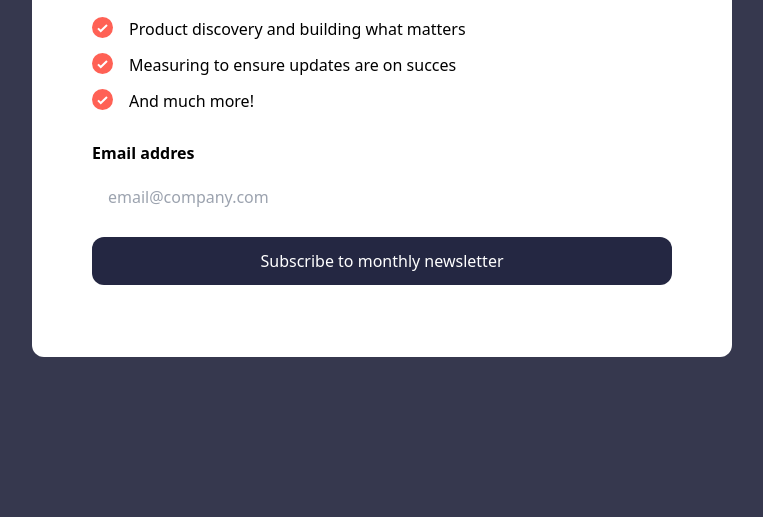
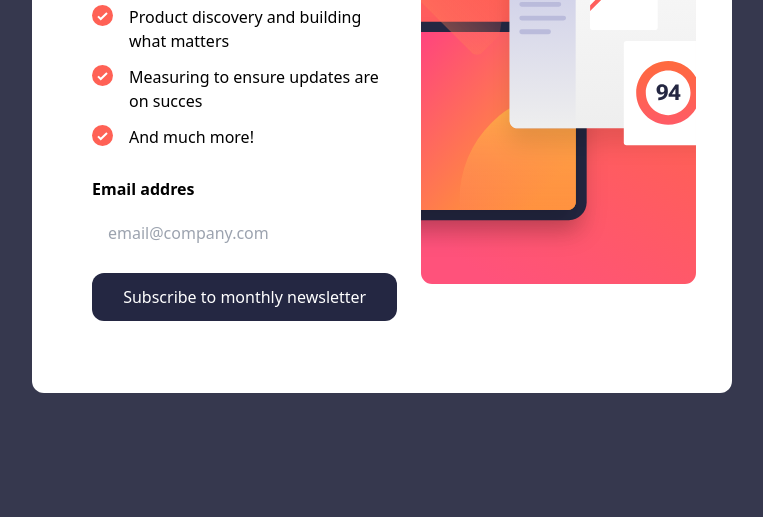
Before and after one commit to Reivah/Tailwind-Frontend-Mentor, a website: page dist/index.html in a window 1280 px wide. Shown: the part 283-800 px from the top of the page, without its empty margins (258-1021 px from the left). Drawn offline with Linux system fonts and the light colour scheme.

Commit message:
adding additional div for styling desktop img

```diff
--- a/dist/index.html
+++ b/dist/index.html
@@ -13,7 +13,11 @@
 
 <body class="h-screen flex justify-center items-center bg-Charcoal-Grey">
 
-    <div class="w-[700px] lg:p-9 bg-white rounded-xl">
+        <div class="flex w-[700px] lg:p-9 bg-white rounded-xl">
+            <div class="order-last">
+                <img class="w-full order-last"  src="../src/img/illustration-sign-up-desktop.svg" alt="custom orange icons">
+            </div>
+            <div>
                 <div class="mb-7 lg:hidden">
                     <img class="w-full " src="../src/img/illustration-sign-up-mobile.svg" alt="custom orange icons">
                 </div>
@@ -36,7 +40,10 @@
                     <button class="w-full px-4 py-3 mb-4 text-center text-white  bg-Dark-Slate-Grey rounded-xl hover:bg-Tomato transition-colors">Subscribe to
                         monthly newsletter</button>
                 </div>
+
             </div>
+    </div>
+
 
 
 
```
Also changed, not shown: dist/style.css. Lines whose indentation alone changed are shown as unchanged.
